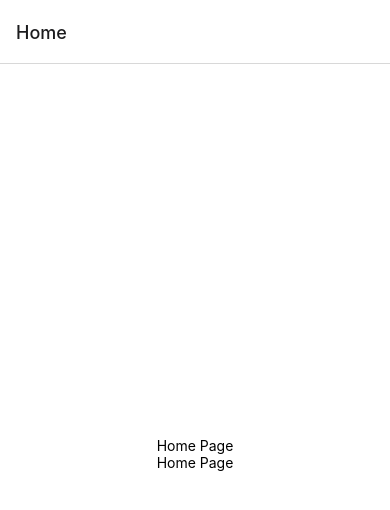
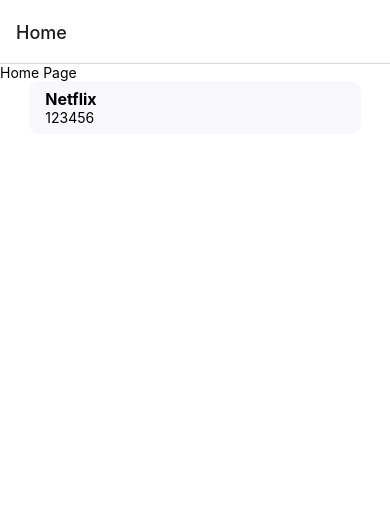
Before and after one commit to peterhttps/tvault, a React Native app: screen / in a window 390 px wide. Shown: the top 510 px of the page. Built offline with nearby package versions, Linux system fonts and the light colour scheme.

Commit message:
feat(card): adding password card

```diff
--- a/src/screens/Home.tsx
+++ b/src/screens/Home.tsx
@@ -1,21 +1,22 @@
 import { StatusBar } from 'expo-status-bar';
+import React, { useState } from 'react';
 import { StyleSheet, Text, View } from 'react-native';
+import { PasswordCard, PasswordCardPass, PasswordCartTitle, Wrapper } from './styles';
 
 export default function Home() {
+  const [seeing, setSeeing] = useState(false);
+  const [password, setPassword] = useState('123456');
+
   return (
-    <View style={styles.container}>
+    <Wrapper>
       <Text>Home Page</Text>
-      <Text>Home Page</Text>
+
+      <PasswordCard>
+        <PasswordCartTitle>Netflix</PasswordCartTitle>
+        <PasswordCardPass>{password}</PasswordCardPass>
+      </PasswordCard>
+
       <StatusBar style="auto" />
-    </View>
+    </Wrapper>
   );
 }
-
-const styles = StyleSheet.create({
-  container: {
-    flex: 1,
-    backgroundColor: '#fff',
-    alignItems: 'center',
-    justifyContent: 'center',
-  },
-});
--- /dev/null
+++ b/src/screens/styles.ts
@@ -0,0 +1,22 @@
+import styled from 'styled-components/native';
+
+export const Wrapper = styled.ScrollView`
+  background: #FFF;
+`;
+
+export const PasswordCard = styled.View`
+  background: #F8F7FB;
+  width: 85%;
+  margin: auto;
+  padding: 8px 16px;
+  border-radius: 10px;
+`;
+
+export const PasswordCartTitle = styled.Text`
+  font-weight: bold;
+  font-size: 16px;
+`;
+
+export const PasswordCardPass = styled.Text`
+
+`;
```
